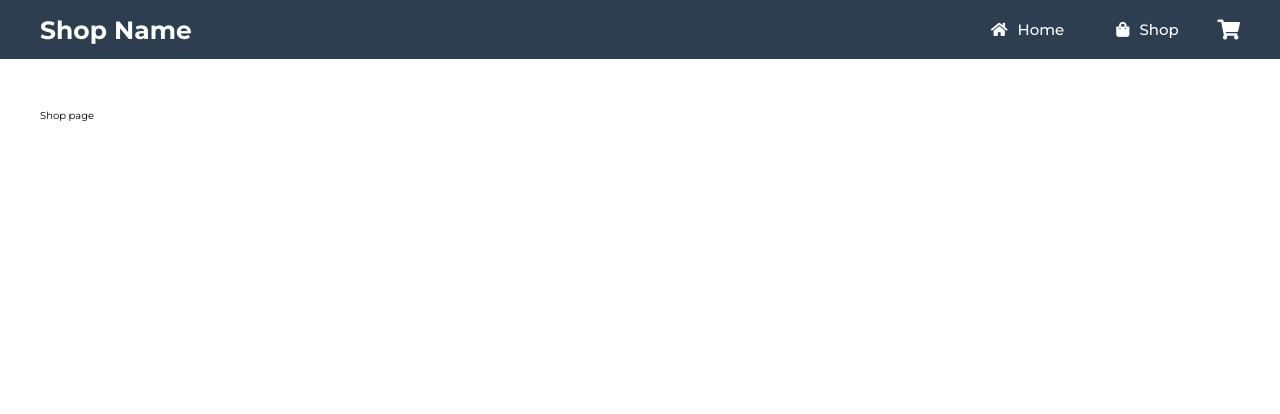
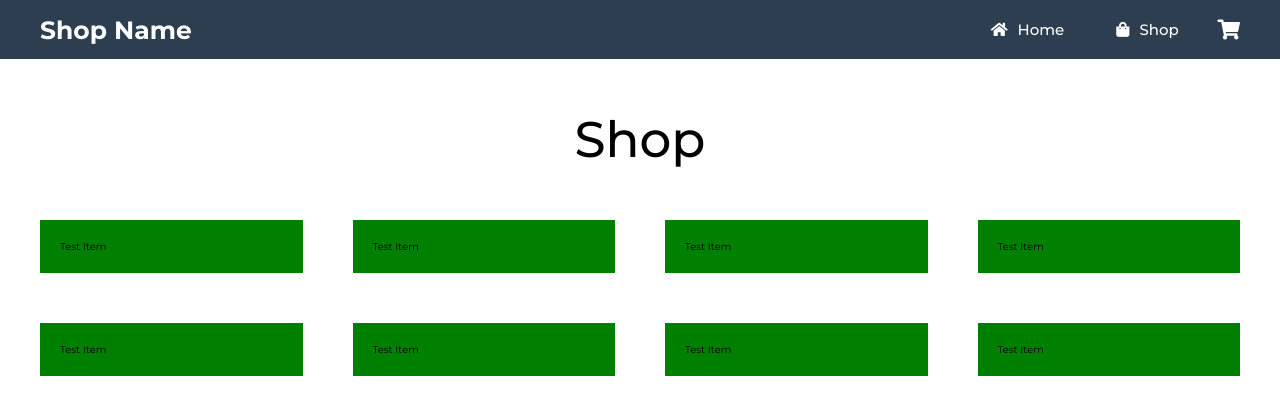
Before and after one commit to ABojo/ShoppingCart, a React (Create React App) app: page /shop in a window 1280 px wide. Shown: the top 414 px of the page. Built offline with nearby package versions, Linux system fonts and the light colour scheme; the HTML template or start-up script is replaced by a standard one.

Commit message:
Setup grid layout for displaying the items in the shop

```diff
--- a/src/components/Home.js
+++ b/src/components/Home.js
@@ -1,5 +1,3 @@
-import styles from '../styles/homeStyles.css';
-
 const textStyles = {
   fontSize: '3rem',
   fontWeight: '300',
--- a/src/components/Shop.js
+++ b/src/components/Shop.js
@@ -1,7 +1,22 @@
+import React from 'react';
 import styles from '../styles/shopStyles.css';
 
 function Home(props) {
-  return <div>Shop page</div>;
+  return (
+    <React.Fragment>
+      <h1 className="shop-heading">Shop</h1>
+      <div className="shop-grid">
+        <div className="shop-item">Test Item</div>
+        <div className="shop-item">Test Item</div>
+        <div className="shop-item">Test Item</div>
+        <div className="shop-item">Test Item</div>
+        <div className="shop-item">Test Item</div>
+        <div className="shop-item">Test Item</div>
+        <div className="shop-item">Test Item</div>
+        <div className="shop-item">Test Item</div>
+      </div>
+    </React.Fragment>
+  );
 }
 
 export default Home;
--- a/src/styles/shopStyles.css
+++ b/src/styles/shopStyles.css
@@ -0,0 +1,22 @@
+.shop-heading {
+  text-align: center;
+  font-size: 5rem;
+  font-weight: 500;
+  margin-bottom: 5rem;
+}
+
+.shop-grid {
+  display: grid;
+  grid-template-columns: repeat(auto-fit, minmax(250px, 1fr));
+  grid-gap: 5rem;
+  width: 100%;
+  max-width: 150rem;
+  margin: 0 auto;
+}
+
+.shop-item {
+  height: 100%;
+  width: 100%;
+  background-color: green;
+  padding: 2rem;
+}
```
Also changed, not shown: src/styles/homeStyles.css (deleted).
